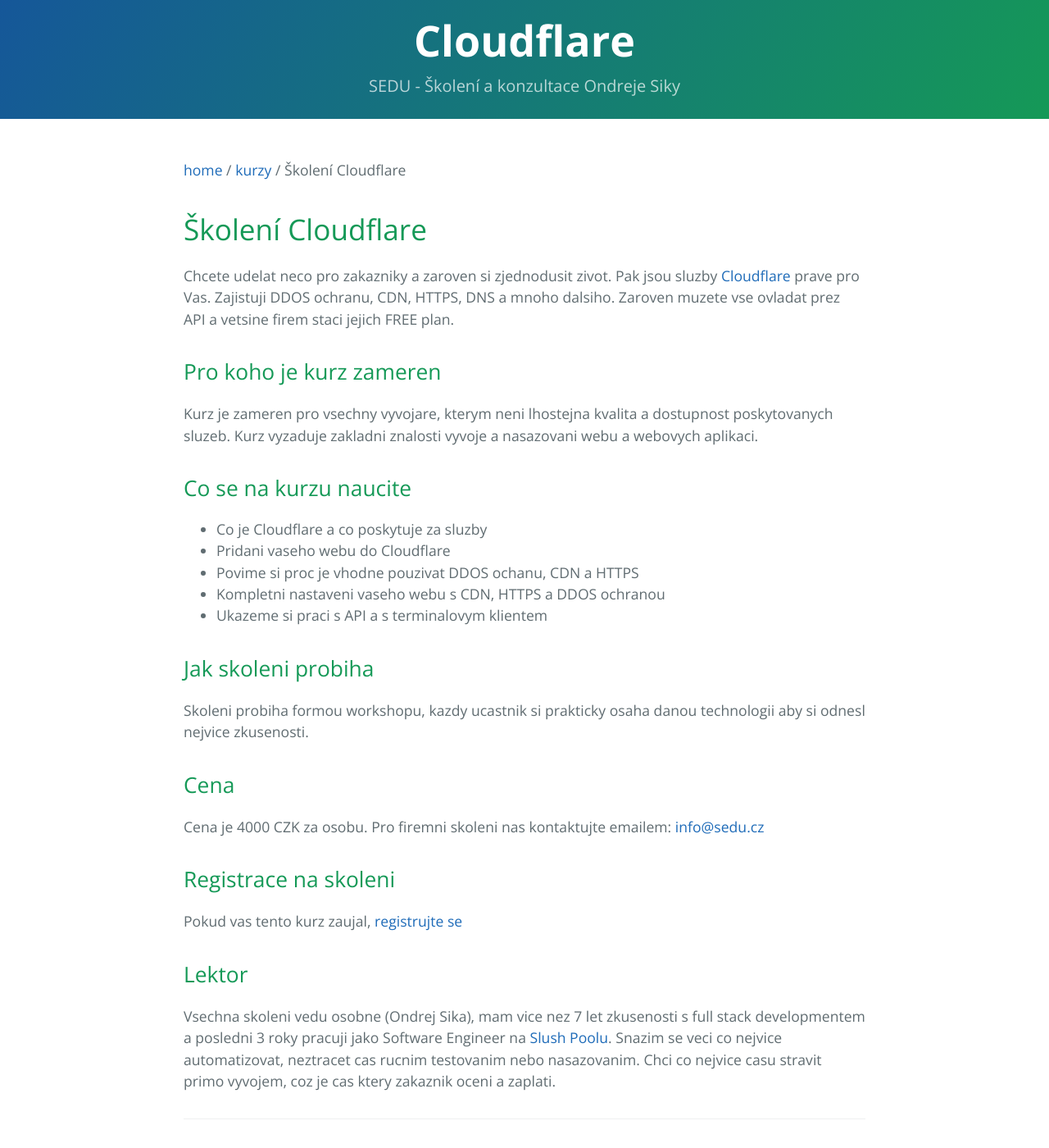
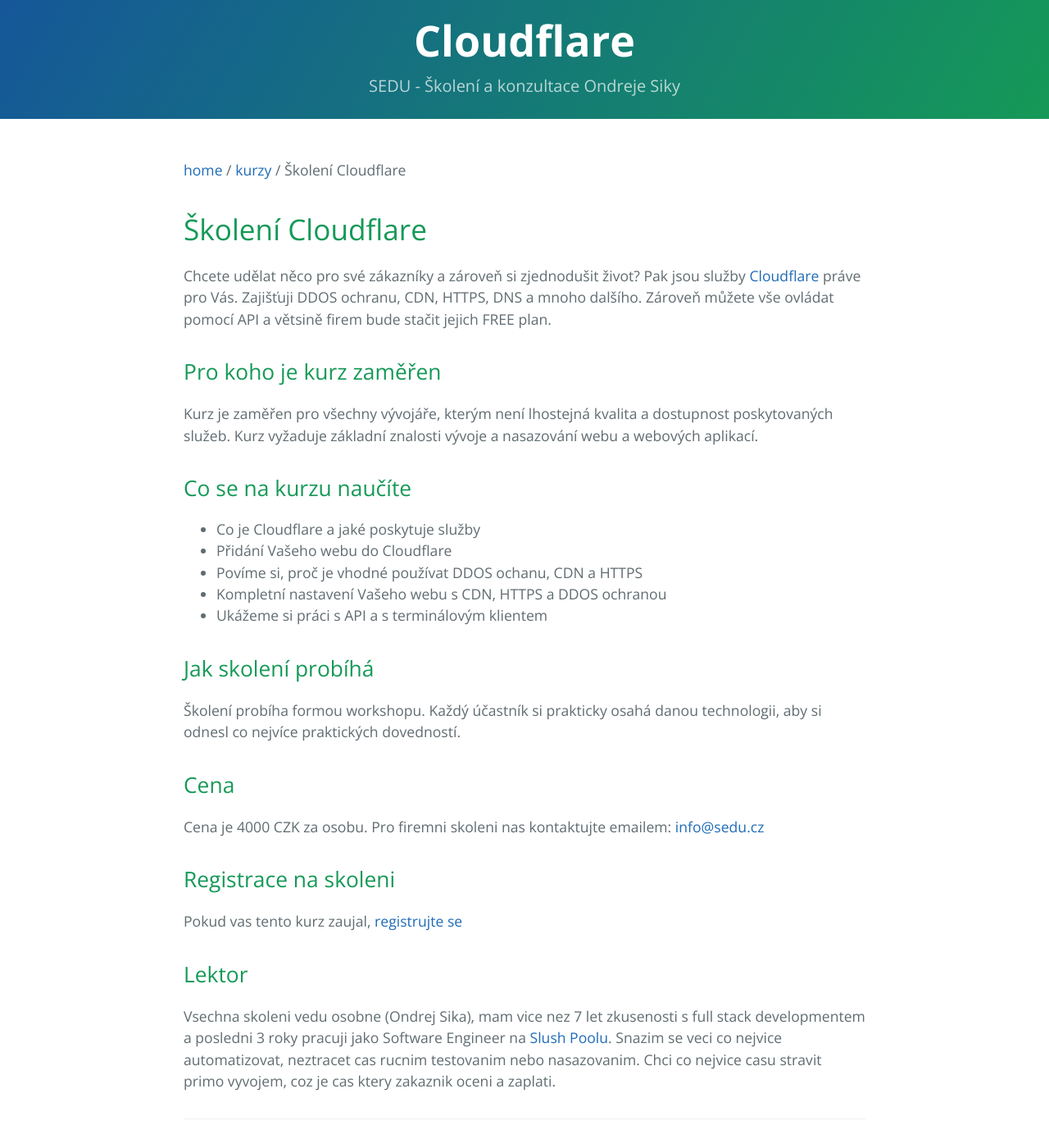
Before and after one commit to ondrejsika/sedu.cz, a Jekyll site: the page built from kurzy/cloudflare.md, in a window 1280 px wide and 1400 px high. Shown: the whole window at 82% size. Built offline with Jekyll 4.4.1, drawn with Linux system fonts in a browser that asks for light colours.

Commit message:
Update cloudflare.md

```diff
--- a/kurzy/cloudflare.md
+++ b/kurzy/cloudflare.md
@@ -5,23 +5,23 @@ project_name: Cloudflare
 price: 4000
 ---
 
-Chcete udelat neco pro zakazniky a zaroven si zjednodusit zivot. Pak jsou sluzby [Cloudflare](https://cloudflare.com) prave pro Vas. Zajistuji DDOS ochranu, CDN, HTTPS, DNS a mnoho dalsiho. Zaroven muzete vse ovladat prez API a vetsine firem staci jejich FREE plan.
+Chcete udělat něco pro své zákazníky a zároveň si zjednodušit život? Pak jsou služby [Cloudflare](https://cloudflare.com) práve pro Vás. Zajišťuji DDOS ochranu, CDN, HTTPS, DNS a mnoho dalšího. Zároveň můžete vše ovládat pomocí API a větsině firem bude stačit jejich FREE plan.
 
 
-## Pro koho je kurz zameren
+## Pro koho je kurz zaměřen
 
-Kurz je zameren pro vsechny vyvojare, kterym neni lhostejna kvalita a dostupnost poskytovanych sluzeb. Kurz vyzaduje zakladni znalosti vyvoje a nasazovani webu a webovych aplikaci.
+Kurz je zaměřen pro všechny vývojáře, kterým není lhostejná kvalita a dostupnost poskytovaných služeb. Kurz vyžaduje základní znalosti vývoje a nasazování webu a webových aplikací.
 
 
-## Co se na kurzu naucite
+## Co se na kurzu naučíte
 
-- Co je Cloudflare a co poskytuje za sluzby
-- Pridani vaseho webu do Cloudflare
-- Povime si proc je vhodne pouzivat DDOS ochanu, CDN a HTTPS
-- Kompletni nastaveni vaseho webu s CDN, HTTPS a DDOS ochranou
-- Ukazeme si praci s API a s terminalovym klientem
+- Co je Cloudflare a jaké poskytuje služby
+- Přidání Vašeho webu do Cloudflare
+- Povíme si, proč je vhodné používat DDOS ochanu, CDN a HTTPS
+- Kompletní nastavení Vašeho webu s CDN, HTTPS a DDOS ochranou
+- Ukážeme si práci s API a s terminálovým klientem
 
 
-## Jak skoleni probiha
+## Jak skolení probíhá
 
-Skoleni probiha formou workshopu, kazdy ucastnik si prakticky osaha danou technologii aby si odnesl nejvice zkusenosti.
+Školení probíha formou workshopu. Každý účastník si prakticky osahá danou technologii, aby si odnesl co nejvíce praktických dovedností.
```
